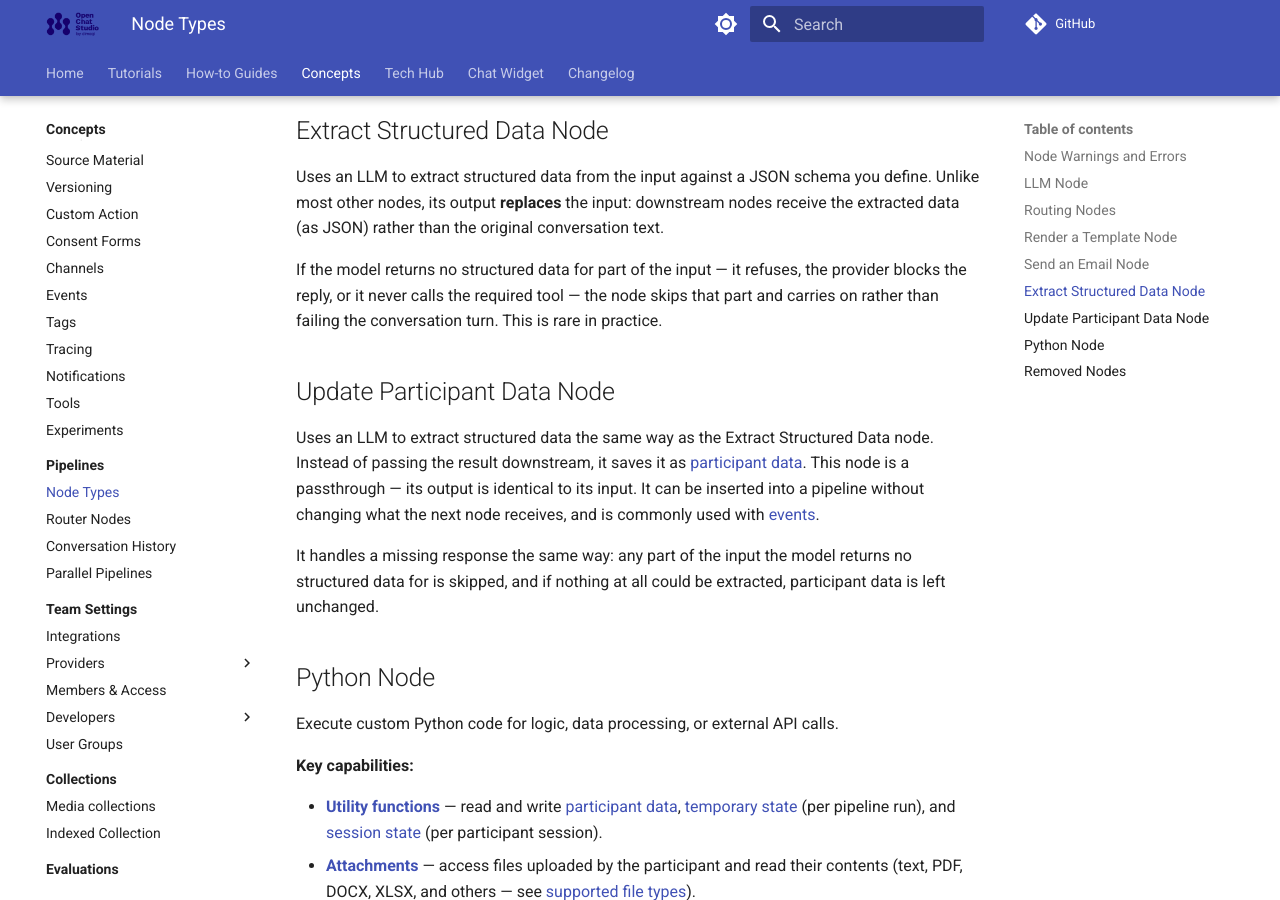
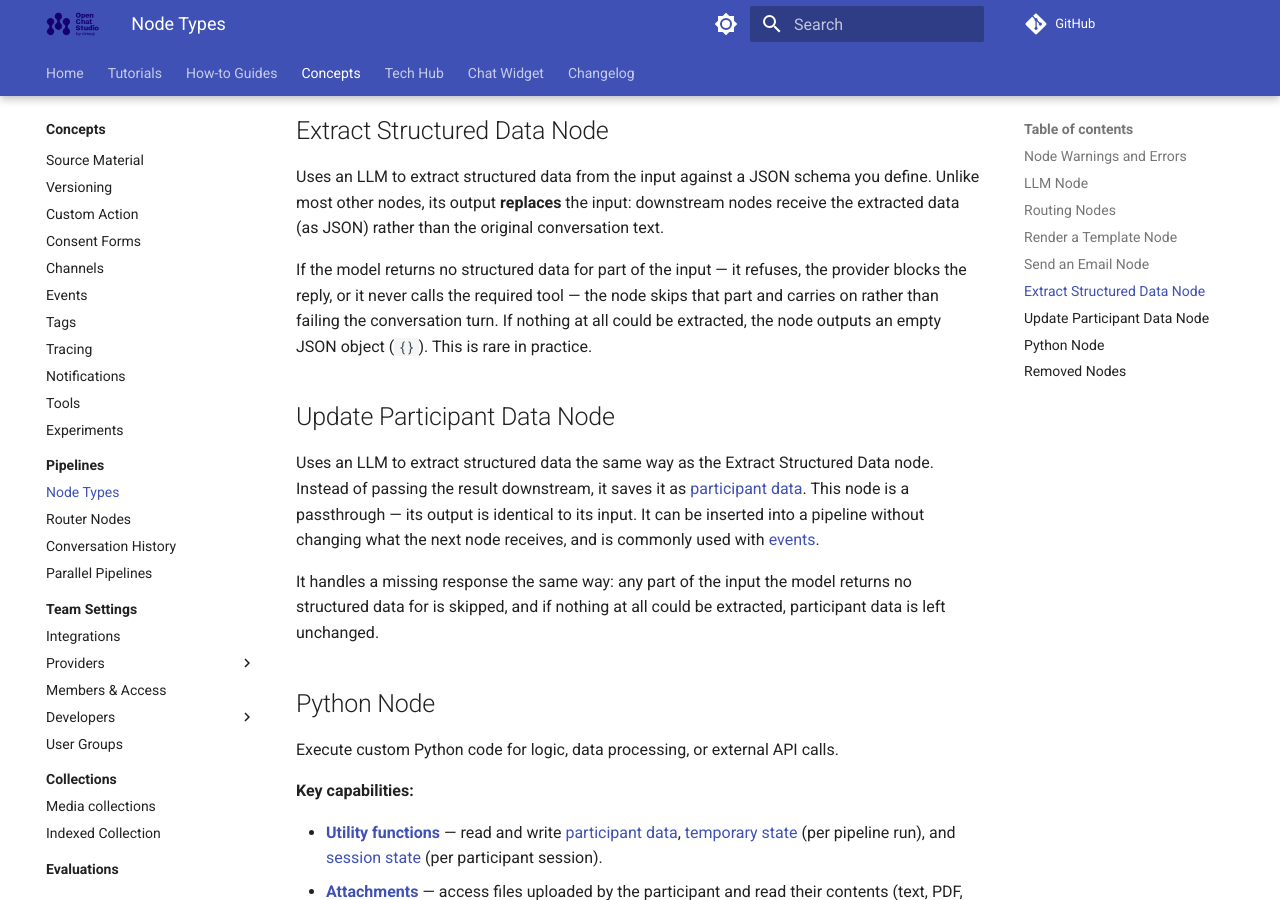
Before and after one commit to dimagi/open-chat-studio-docs, an MkDocs documentation site: the page built from docs/concepts/pipelines/nodes.md, in a window 1280 px wide and 900 px high, scrolled down 2196 px. Built offline with MkDocs 1.6.1 and Material for MkDocs 9.7.7, drawn with Linux system fonts in a browser that asks for light colours; a script that is not in the unit is left out; comment, search, counter and statistics services are not loaded.

Commit message:
Update docs/concepts/pipelines/nodes.md

```diff
--- a/docs/concepts/pipelines/nodes.md
+++ b/docs/concepts/pipelines/nodes.md
@@ -68,7 +68,7 @@ See the [Render a Template and Send an Email Node](../../tech-hub/template_and_e
 
 Uses an LLM to extract structured data from the input against a JSON schema you define. Unlike most other nodes, its output **replaces** the input: downstream nodes receive the extracted data (as JSON) rather than the original conversation text.
 
-If the model returns no structured data for part of the input — it refuses, the provider blocks the reply, or it never calls the required tool — the node skips that part and carries on rather than failing the conversation turn. This is rare in practice.
+If the model returns no structured data for part of the input — it refuses, the provider blocks the reply, or it never calls the required tool — the node skips that part and carries on rather than failing the conversation turn. If nothing at all could be extracted, the node outputs an empty JSON object (`{}`). This is rare in practice.
 
 ## Update Participant Data Node
 
```
